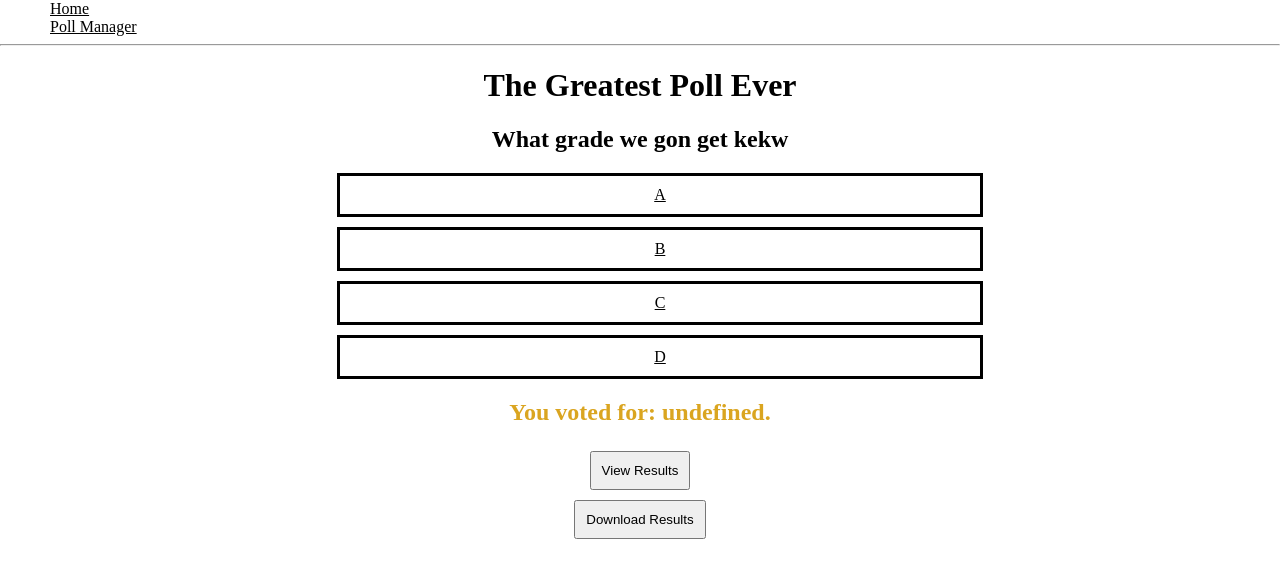
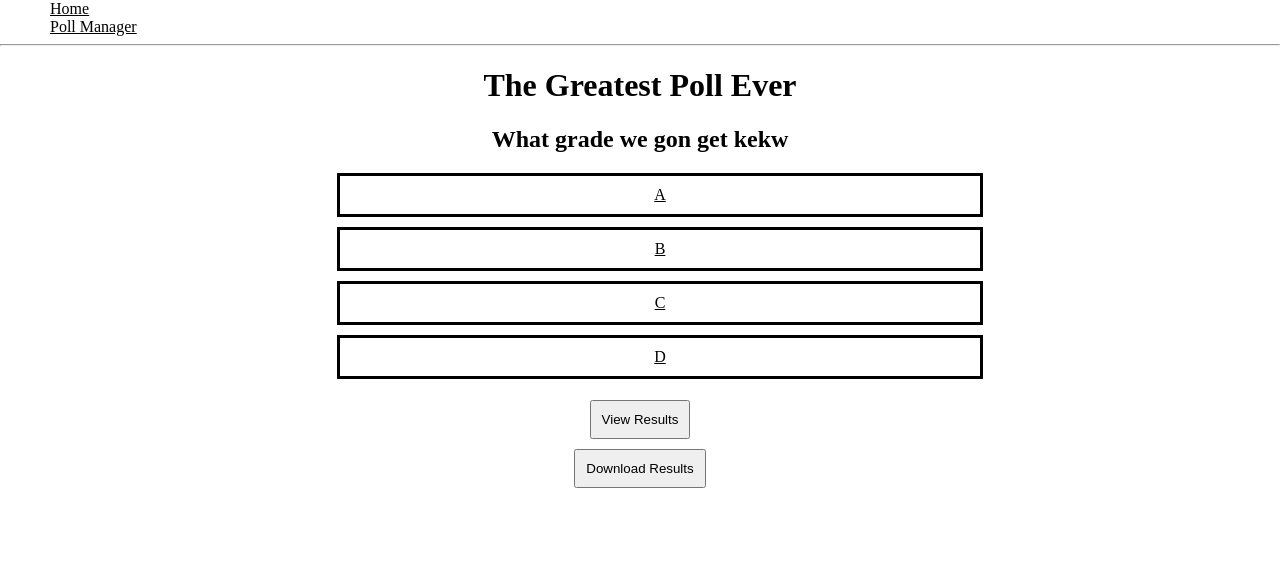
Before and after one commit to blakeamtech/PollWebsite, a React (Create React App) app in the folder frontend/: page / in a window 1280 px wide. Shown: the top 578 px of the page. Built offline with nearby package versions, Linux system fonts and the light colour scheme.

Commit message:
vote msg

```diff
--- a/frontend/src/Home.js
+++ b/frontend/src/Home.js
@@ -8,8 +8,8 @@ const Home = () => {
     const [question, setQuestion] = useState("No active poll.");
     const [choices, setChoices] = useState([]);
     // stores index of currently chosen answer to avoid repeated increments
-    const [chosenAnswer, setChosenAnswer] = useState();
-    const [showMessage, setShowMessage] = useState("");
+    const [chosenAnswer, setChosenAnswer] = useState("");
+    const [showMessage, setShowMessage] = useState(false);
 
     // MOCK - format: Choice, nbVotes
     const pollAnswers = [
@@ -24,7 +24,7 @@ const Home = () => {
         // need a function to query from back-end for first display
         // set quesiton and choices
 
-        setShowMessage(`You voted for: ${chosenAnswer}.`);
+        setShowMessage(chosenAnswer);
 
         //mock
         setQuestion("What grade we gon get kekw");
@@ -58,11 +58,7 @@ const Home = () => {
      * Function responsible for sending a request when user votes in the poll.
      */
      const handleVotePoll = (answer) => {
-        let obj = {
-            choice: answer
-        }
-
-        axios.post('http://localhost:8080/vote', obj)
+        axios.post(`http://localhost:8080/vote&choice=${answer}`)
             .then(function (response) {
                 console.log(response);
             })
@@ -95,7 +91,7 @@ const Home = () => {
                 displayChoices()
             }
             {
-                showMessage && <h2 className="chosen">{showMessage}</h2>
+                showMessage && <h2 className="chosen">{"You voted for: " + showMessage}</h2>
             }
             <button type="button" className="results-button">View Results</button> <br/>
             <button type="button" className="results-button">Download Results</button>
```
Also changed, not shown: 1 other file (tests, documents, lock files or other folders).
